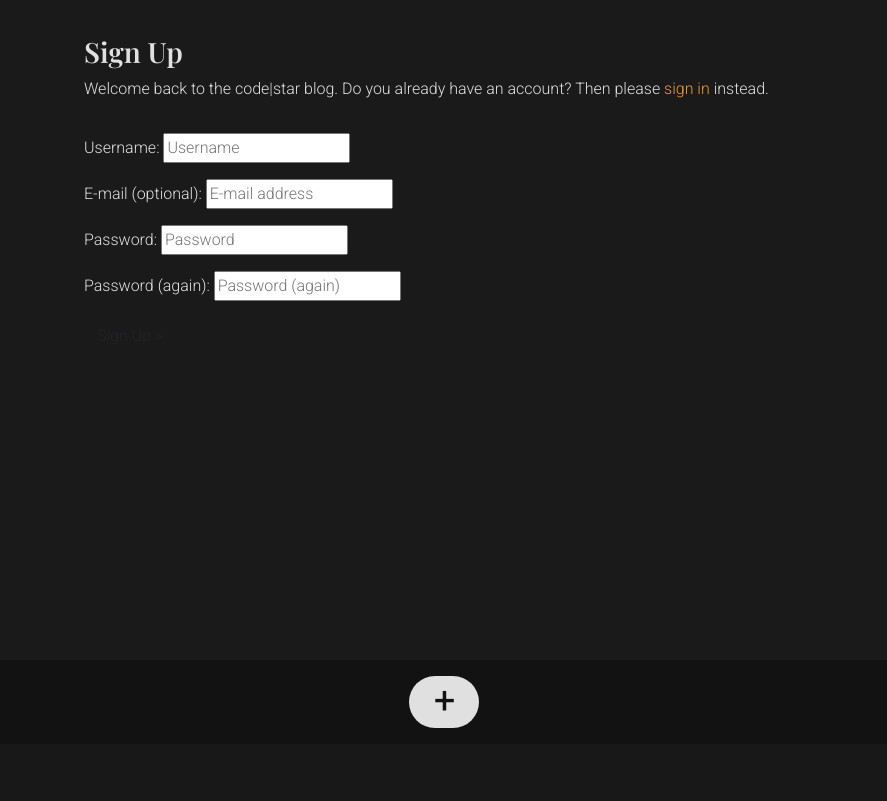
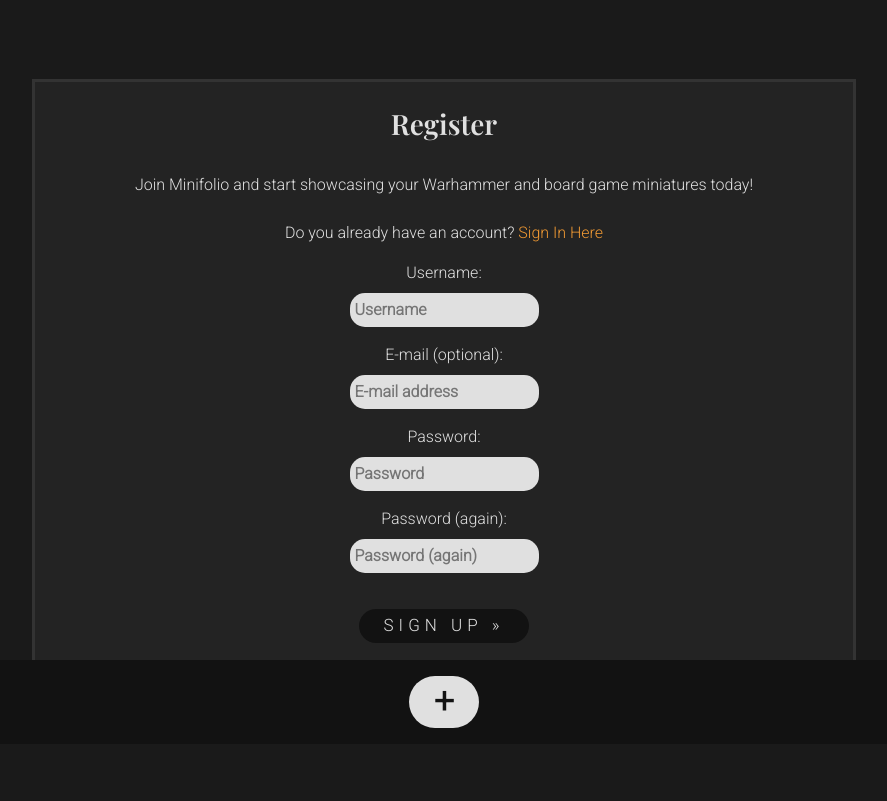
Before and after one commit to JamieB92/MiniFolio-PP4, a Django app: page /accounts/signup/ in a window 1280 px wide. Shown: the part 56-857 px from the top of the page, without its empty margins (196-1083 px from the left). Before the commit the page ends 784 px from the top, so only its background shows below. Run offline with Django 3.2, Linux system fonts and the light colour scheme; some libraries are stand-ins or nearby versions.

Commit message:
re style allauth signup form

```diff
--- a/static/css/style.css
+++ b/static/css/style.css
@@ -251,10 +251,22 @@ button a:hover {
     text-align: center;
 }
 
-/* Login */
+/* inputs & labels */
+
+.signup label,
+.login label {
+    display: block;
+    margin-bottom: 8px;
+}
+
+
 
 #id_password,
-#id_login {
+#id_login,
+#id_username,
+#id_email,
+#id_password1,
+#id_password2 {
     border: none;
     border-radius: 15px;
     padding: 5px;
@@ -266,7 +278,11 @@ button a:hover {
 }
 
 #id_login:focus,
-#id_password:focus {
+#id_password:focus,
+#id_username:focus,
+#id_email:focus,
+#id_password1:focus,
+#id_password2:focus {
     outline-color: rgb(240, 153, 51);
 }
 
--- a/templates/account/signup.html
+++ b/templates/account/signup.html
@@ -5,27 +5,29 @@
 {% block head_title %}{% trans "Signup" %}{% endblock %}
 
 {% block content %}
-<div class="container">
-  <div class="row">
-    <div class="col-md-8 mt-3 offset-md-2">
-      <h3>{% trans "Sign Up" %}</h3>
 
-      <p>{% blocktrans %}Welcome back to the code|star blog. Do you already have an account? Then please <a class="link"
-          href="{{ login_url }}">sign in</a> instead.{% endblocktrans %}</p>
-    </div>
-  </div>
-  <div class="row">
-    <div class="col-md-8 mt-3 offset-md-2">
+<div class="allauth-flex-ct">
+    <div class="allauth-content">
+
+
+      <h3>{% trans "Register" %}</h3>
+        <br>
+      <p>{% blocktrans %}
+        Join Minifolio and start showcasing your Warhammer and board game miniatures today! <br>
+        <br>
+        Do you already have an account? <a class="link"
+          href="{{ login_url }}">Sign In Here</a>{% endblocktrans %}</p>
+
+
       <form class="signup" id="signup_form" method="post" action="{% url 'account_signup' %}">
         {% csrf_token %}
         {{ form.as_p }}
         {% if redirect_field_value %}
         <input type="hidden" name="{{ redirect_field_name }}" value="{{ redirect_field_value }}" />
         {% endif %}
-        <button class="btn btn-signup right" type="submit">{% trans "Sign Up" %} &raquo;</button>
+        <button class="button" type="submit">{% trans "Sign Up" %} &raquo;</button>
       </form>
+
     </div>
-  </div>
 </div>
-
 {% endblock %}
--- a/templates/base.html
+++ b/templates/base.html
@@ -51,7 +51,7 @@
                             <a class="nav-link " href="{% url 'account_login' %}">Sign In</a>
                         </li>
                         <li class="nav-item">
-                            <a class="nav-link " href="{%url 'account_signup' %}'">Register</a>
+                            <a class="nav-link " href="{%url 'account_signup' %}">Register</a>
                         </li>
                         {% endif %}
                     </ul>
```
